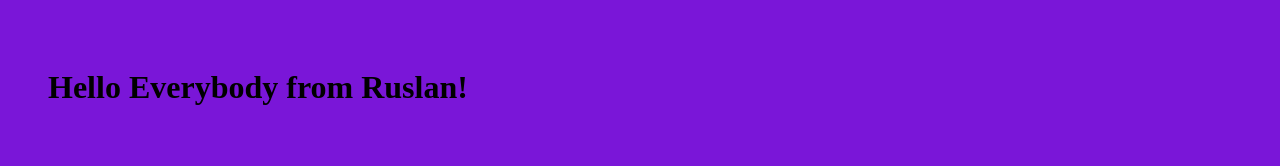
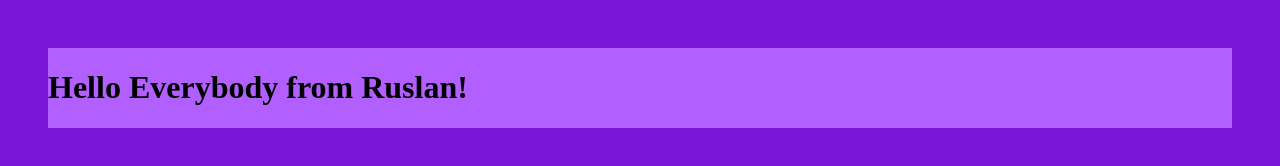
Before and after one commit to Ruslan-KozhakIn/hello-html, a plain HTML site: page index.html in a window 1280 px wide. Drawn offline with Linux system fonts and the light colour scheme.

Commit message:
background-color

```diff
--- a/styles.css
+++ b/styles.css
@@ -9,7 +9,7 @@ padding: 40px;
 .Wrapper {
 display: flex;
 display: flexbox;
-background-color: rgb(122, 22, 216) ;
+background-color: rgb(178, 95, 255) ;
 margin: 0px;
 
 }
```
